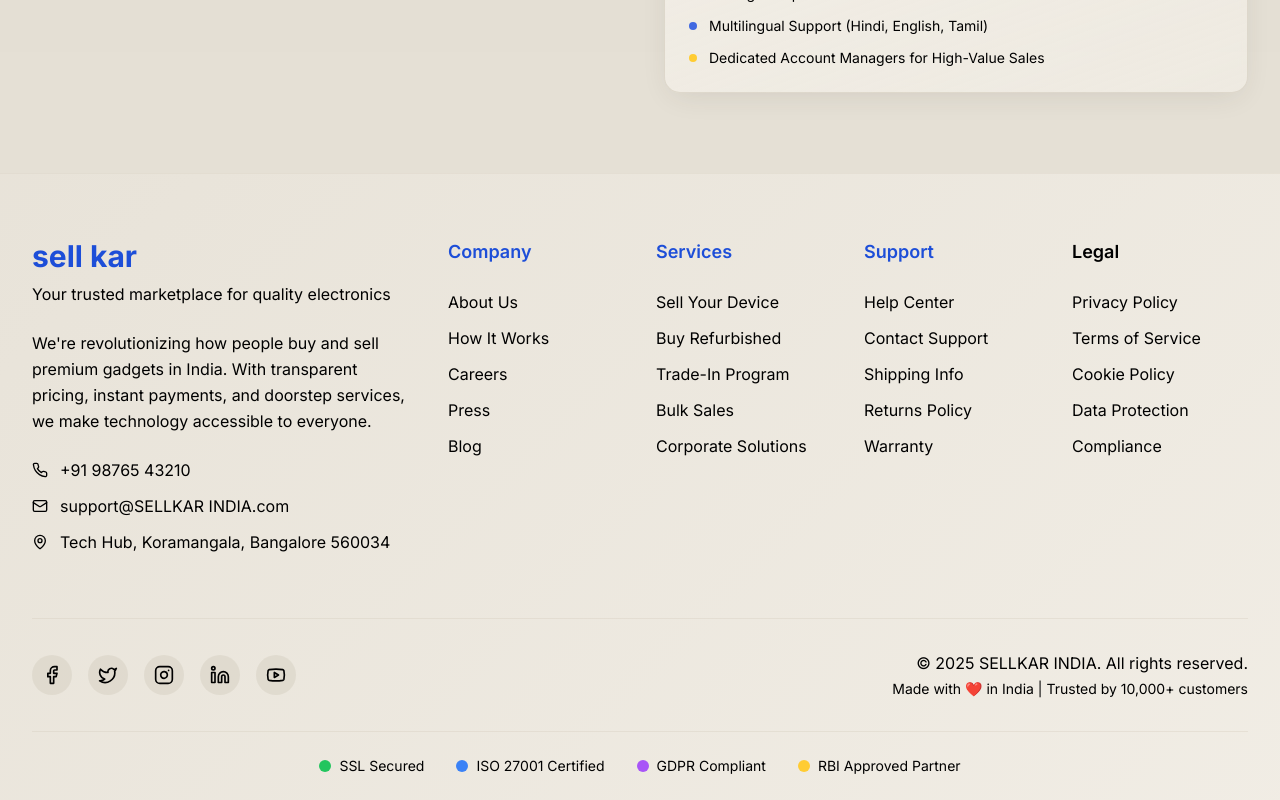
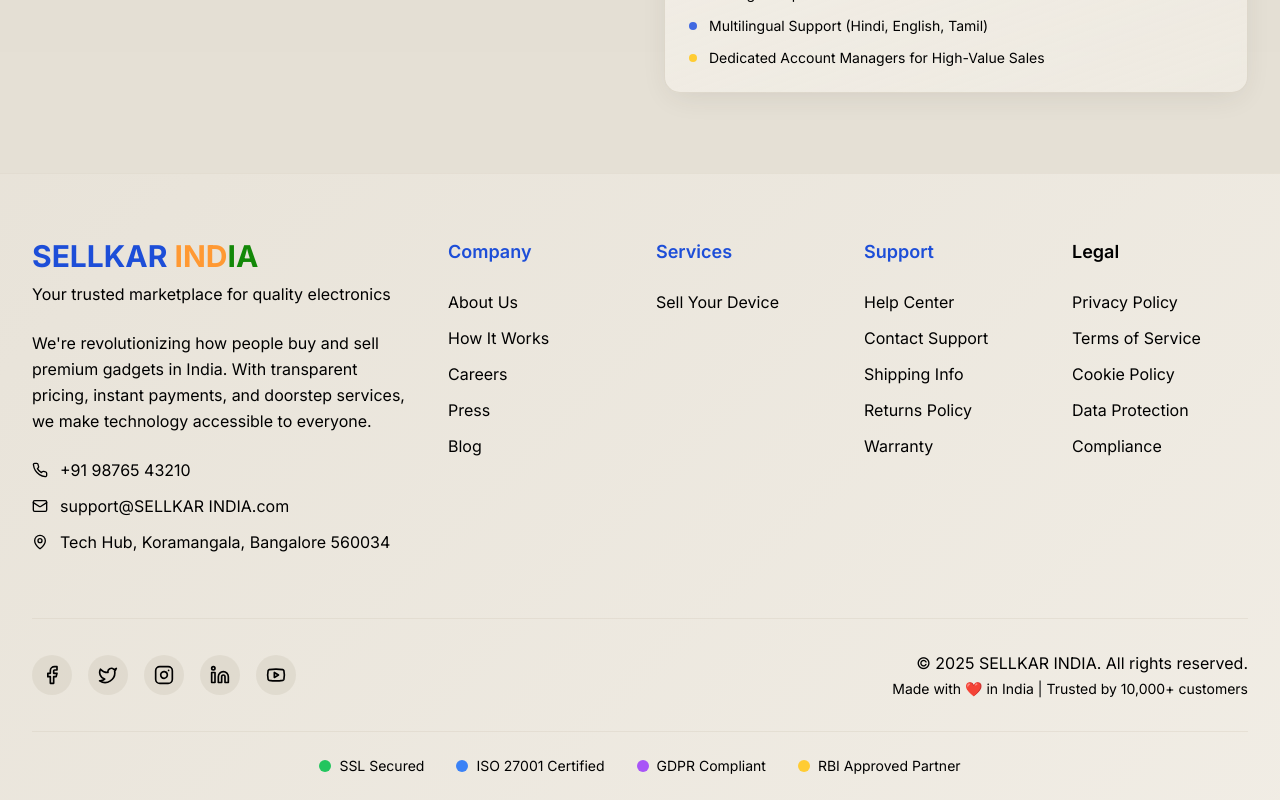
Before and after one commit to snakanaja0-cyber/sell-kar-snakanaja-superbase-intigration-, a React (Vite) app: page / in a window 1280 px wide. Shown: the part 4521-5321 px from the top of the page. Built offline with nearby package versions, Linux system fonts and the light colour scheme; the HTML template or start-up script is replaced by a standard one.

Commit message:
Your descriptive commit message here

```diff
--- a/src/components/Footer.tsx
+++ b/src/components/Footer.tsx
@@ -13,10 +13,7 @@ const Footer = () => {
     ],
     services: [
       { name: "Sell Your Device", href: "#" },
-      { name: "Buy Refurbished", href: "#" },
-      { name: "Trade-In Program", href: "#" },
-      { name: "Bulk Sales", href: "#" },
-      { name: "Corporate Solutions", href: "#" }
+
     ],
     support: [
       { name: "Help Center", href: "#" },
@@ -52,7 +49,7 @@ const Footer = () => {
             <div className="lg:col-span-2">
               <div className="mb-6">
                 <h3 className="text-3xl font-bold">
-                  <span className="text-blue-700"> sell kar</span>
+                  <span className="text-blue-700"> SELLKAR</span> <span className="text-saffron"> IND</span><span className="text-indian-green">IA</span>
                   <span className="text-black">  </span>
                 </h3>
                 <p className="text-black mt-2">
```
